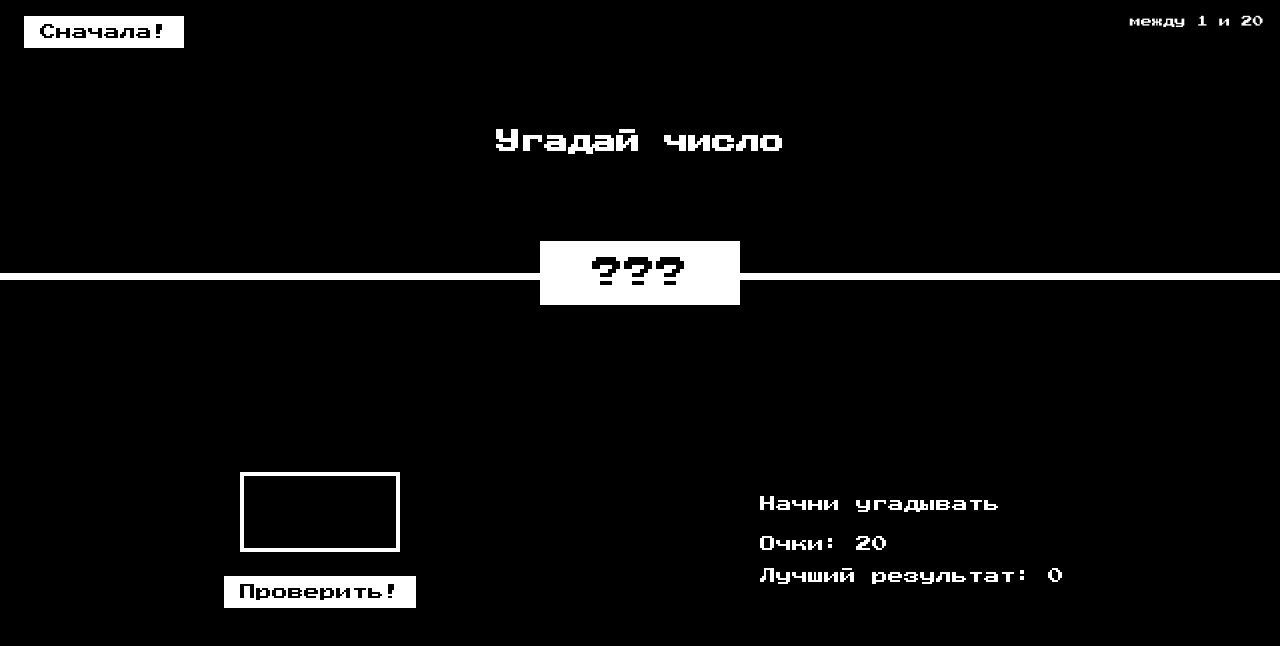
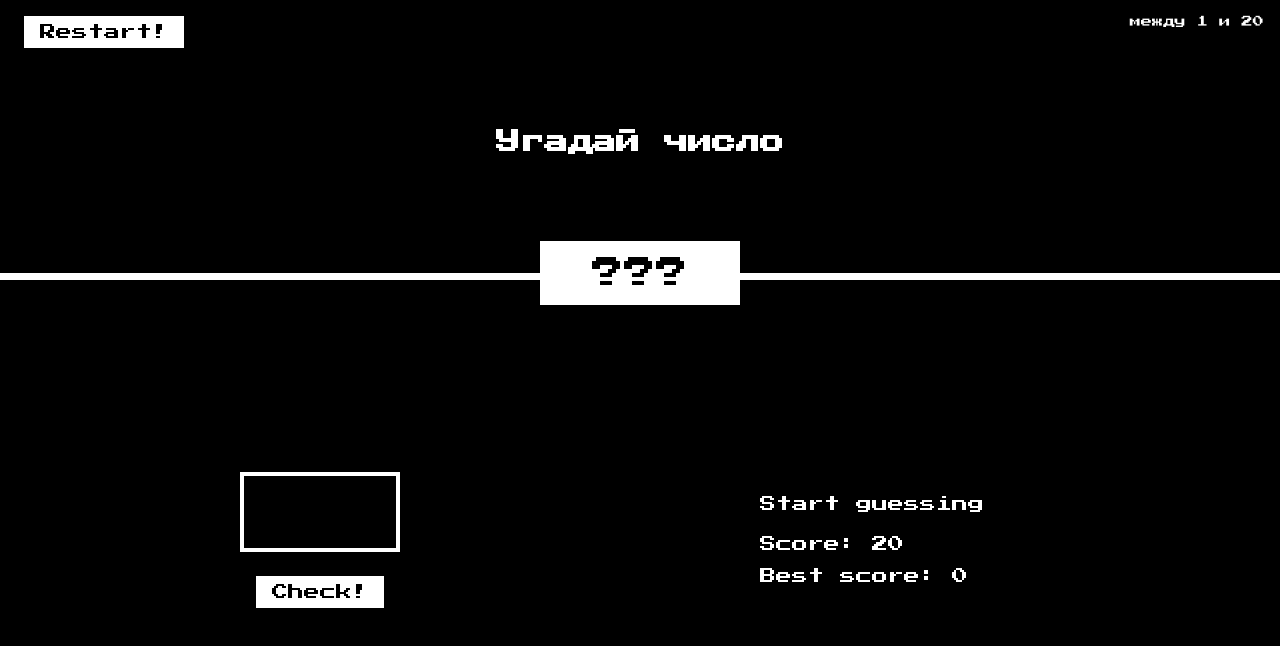
Before and after one commit to CHIKOJgg/guessanumbergame, a plain HTML site: page index.html in a window 1280 px wide. Drawn offline with Linux system fonts and the light colour scheme.

Commit message:
Update index.html

```diff
--- a/index.html
+++ b/index.html
@@ -11,20 +11,20 @@
     <header>
       <h1>Угадай число</h1>
       <p class="between">между 1 и 20</p>
-      <button class="btn again">Сначала!</button>
+      <button class="btn again">Restart!</button>
       <div class="question">???</div>
     </header>
     <main>
       <section class="left">
         <input type="number" class="number-input" />
-        <button class="btn check">Проверить!</button>
+        <button class="btn check">Check!</button>
       </section>
 
       <section class="right">
-        <p class="guess-message">Начни угадывать</p>
-        <p class="label-score">Очки: <span class="score">20</span></p>
+        <p class="guess-message">Start guessing</p>
+        <p class="label-score">Score: <span class="score">20</span></p>
         <p class="label-highscore">
-          Лучший результат: <span class="highscore">0</span>
+          Best score: <span class="highscore">0</span>
         </p>
       </section>
     </main>
```
